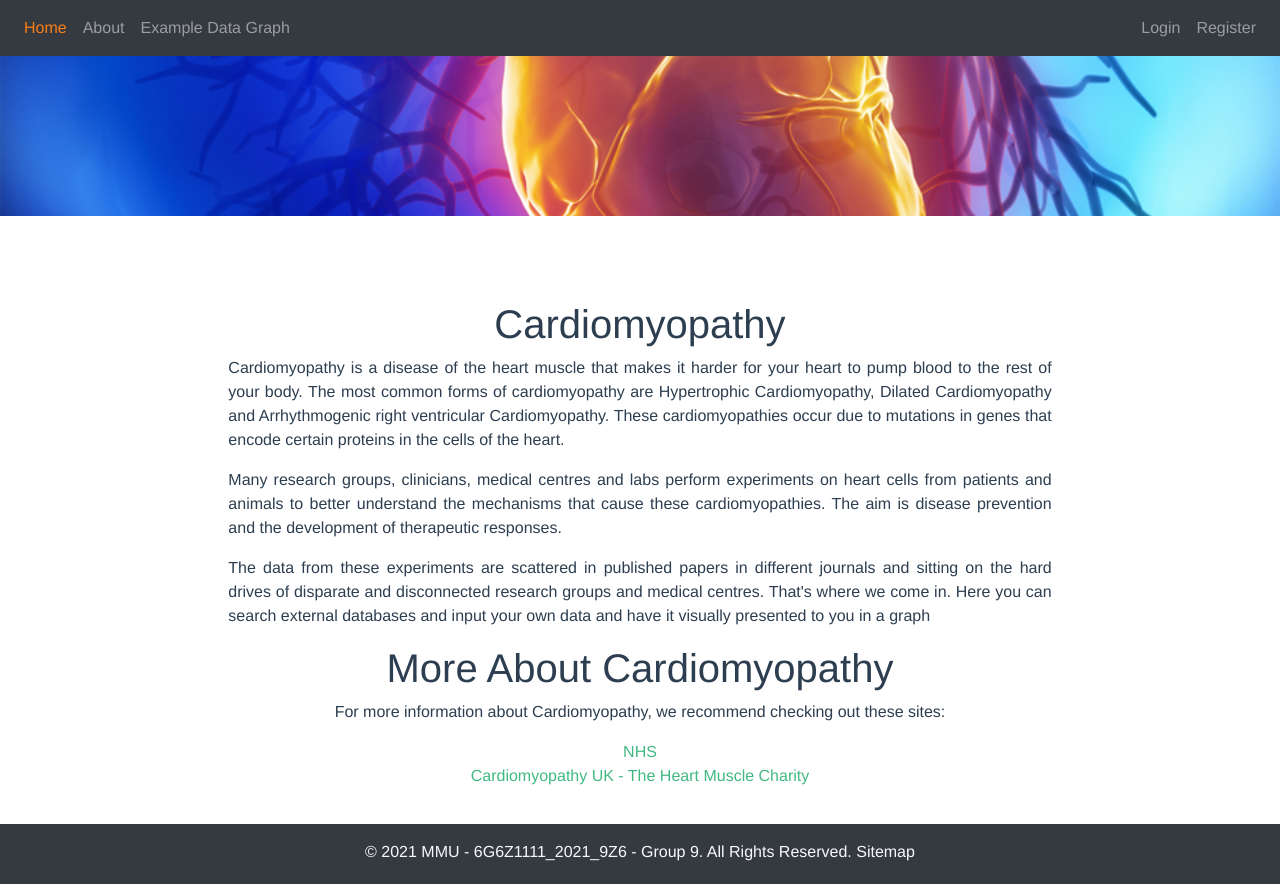
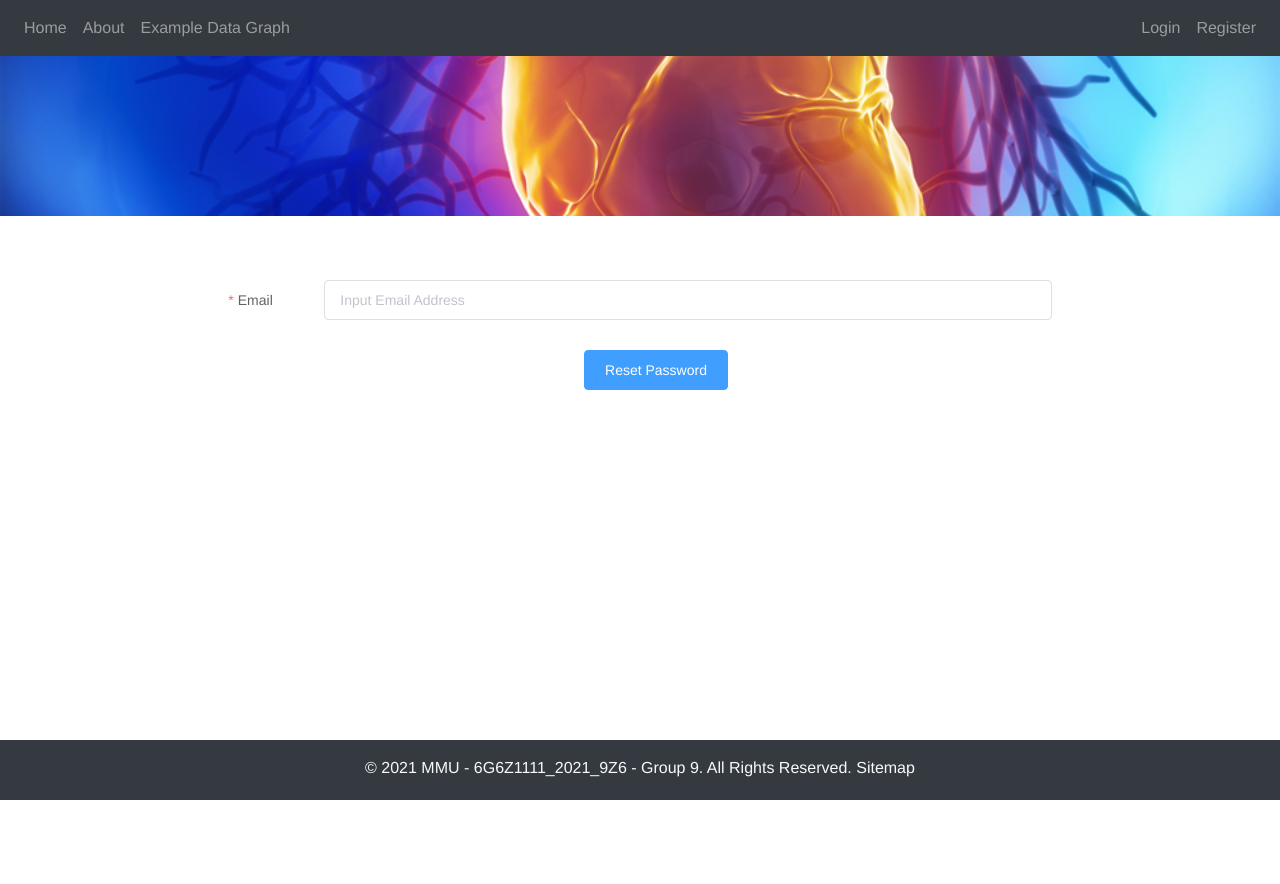
Before and after one commit to Gawain112/Advanced-web-project, a Vue app: page /password-reset in a window 1280 px wide. Before the commit this address led to /. After the commit the page ends 800 px from the top, so only its background shows below. Built offline with nearby package versions, Linux system fonts and the light colour scheme.

Commit message:
Password Reset

```diff
--- a/src/components/account/LoginForm.vue
+++ b/src/components/account/LoginForm.vue
@@ -51,6 +51,13 @@
         @click="validateLogin('loginModel')"
         >Login</el-button
       >
+    </el-form-item>
+    <el-form-item>
+      <router-link :to="{ name: 'forgotPassword' }" class="hover:underline">
+        <el-button style="margin-left: -4rem;" type="primary"
+          >Forgot Password</el-button
+        >
+      </router-link>
     </el-form-item>
 
     <el-alert v-if="errorMsg" title="Error" type="error" effect="dark">
--- a/src/components/account/RegisterForm.vue
+++ b/src/components/account/RegisterForm.vue
@@ -4,7 +4,7 @@
       <el-input
         v-model="name"
         type="text"
-        placeholder="enter full name"
+        placeholder="Input Name"
         required
         autocomplete="off"
       ></el-input>
@@ -14,7 +14,7 @@
       <el-input
         v-model="address"
         type="text"
-        placeholder="enter your address"
+        placeholder="Input Address"
         autocomplete="off"
       ></el-input>
     </el-form-item>
@@ -23,7 +23,7 @@
       <el-input
         v-model="number"
         type="text"
-        placeholder="enter your telephone number"
+        placeholder="Input Telephone Number"
         autocomplete="off"
       ></el-input>
     </el-form-item>
@@ -32,16 +32,16 @@
       <el-input
         v-model="username"
         type="text"
-        placeholder="enter a unique username"
+        placeholder="Input Username"
         autocomplete="off"
       ></el-input>
     </el-form-item>
 
-    <el-form-item label="E-Mail" :rules="{ required: true }">
+    <el-form-item label="Email" :rules="{ required: true }">
       <el-input
         v-model="email"
         type="email"
-        placeholder="enter your E-Mail address"
+        placeholder="Input Email Address"
         required
         autocomplete="off"
       ></el-input>
@@ -51,7 +51,7 @@
       <el-input
         v-model="institutionalAffilation"
         type="text"
-        placeholder="enter your institutional affilation"
+        placeholder="Input Institutional Affilation"
         required
         autocomplete="off"
       ></el-input>
@@ -61,7 +61,7 @@
       <el-input
         v-model="password"
         type="password"
-        placeholder="enter password"
+        placeholder="Input Password"
         required
         autocomplete="off"
         show-password
@@ -72,7 +72,7 @@
       <el-input
         v-model="confirmPassword"
         type="password"
-        placeholder="re-enter password"
+        placeholder="Input Password Again"
         show-password
       ></el-input>
     </el-form-item>
--- a/src/router/index.js
+++ b/src/router/index.js
@@ -6,6 +6,7 @@ import firebaseTests from "@/firebase/firebaseTests/FirebaseTests.vue";
 import Sitemap from "@/views/Sitemap.vue";
 import Login from "@/views/account/Login.vue";
 import Register from "@/views/account/Register.vue";
+import ForgotPassword from "@/views/account/ForgotPassword.vue";
 import NotFound from "@/views/NotFound.vue";
 import Graph from "@/views/Graph.vue";
 import Search from "@/views/search/Search.vue";
@@ -54,6 +55,12 @@ const routes = [
     meta: { title: "Register | Cardiomyopathy" },
   },
   {
+    path: "/password-reset",
+    name: "forgotPassword",
+    component: ForgotPassword,
+    meta: { title: "Password Reset | Cardiomyopathy" },
+  },
+  {
     path: "/tests",
     name: "Tests",
     component: firebaseTests,
--- /dev/null
+++ b/src/views/account/ForgotPassword.vue
@@ -0,0 +1,65 @@
+<template>
+  <el-form label-position="left" label-width="6rem" :size="size">
+    <el-form-item
+      label="Email"
+      prop="email"
+      :rules="[
+        {
+          required: true,
+          message: 'Email cannot be blank',
+          trigger: 'blur',
+        },
+        {
+          min: 3,
+          message: 'Email must be 3 characters or more',
+          trigger: 'blur',
+        },
+      ]"
+    >
+      <el-input v-model="email" placeholder="Input Email Address"></el-input>
+    </el-form-item>
+
+    <el-form-item>
+      <el-button style="margin-left: -4rem;" type="primary" @click="sendEmail()"
+        >Reset Password</el-button
+      >
+    </el-form-item>
+
+    <el-alert v-if="errorMsg" title="Error" type="error" effect="dark">
+      {{ errorMsg }}
+    </el-alert>
+  </el-form>
+</template>
+
+<script>
+import firebase from "firebase";
+export default {
+  data() {
+    return {
+      email: "",
+      error: null,
+      emailSending: false,
+    };
+  },
+  methods: {
+    sendEmail() {
+      if (!this.email) {
+        this.error = "Please type in a valid email address.";
+        return;
+      }
+      this.error = null;
+      this.emailSending = true;
+      firebase
+        .auth()
+        .sendPasswordResetEmail(this.email)
+        .then(() => {
+          this.emailSending = false;
+        })
+        .catch(error => {
+          this.emailSending = false;
+          this.error = error.message;
+        });
+    },
+  },
+};
+</script>
```
